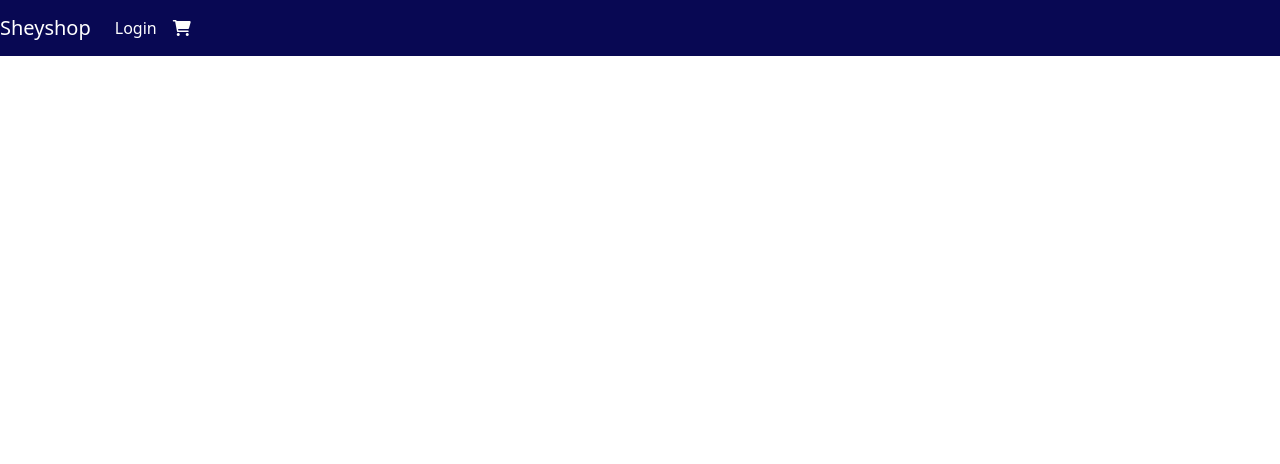
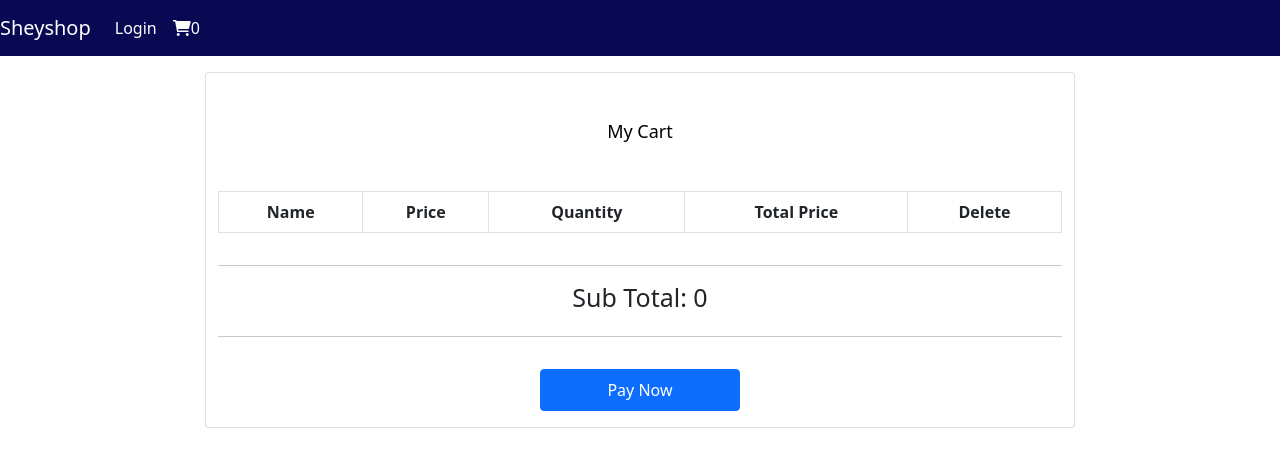
Before and after one commit to Binamra7/mern-ecommerce, a React (Create React App) app in the folder client/: page /cart in a window 1280 px wide. Before the commit this address had no page. Shown: the top 464 px of the page. Built offline with nearby package versions, Linux system fonts and the light colour scheme; the HTML template or start-up script is replaced by a standard one.

Commit message:
added fully functional cart

```diff
--- a/client/src/App.js
+++ b/client/src/App.js
@@ -4,6 +4,7 @@ import bootstrap from "../node_modules/bootstrap/dist/css/bootstrap.min.css";
 import Homescreen from "./screens/Homescreen";
 import ProductDescription from "./screens/ProductDescription";
 import { BrowserRouter, Route, Routes } from "react-router-dom";
+import CartScreen from "./screens/CartScreen";
 
 function App() {
 	return (
@@ -14,6 +15,7 @@ function App() {
 				<Routes>
 					<Route path="/" element={<Homescreen />} />
 					<Route path="/product/:id" element={<ProductDescription />} />
+					<Route path="/cart" element={<CartScreen />} />
 				</Routes>
 			</BrowserRouter>
 		</div>
--- /dev/null
+++ b/client/src/actions/cartActions.js
@@ -0,0 +1,16 @@
+export const addToCart = (product, quantity) => (dispatch,getState) => {
+	const cartItem = {
+		name: product.name,
+		_id: product._id,
+		price: product.price,
+		countInStock: product.countInStock,
+		quantity: quantity,
+	};
+	dispatch({ type: "ADD_TO_CART", payload: cartItem });
+    localStorage.setItem('cartItems', JSON.stringify(getState().cartReducer.cartItems));
+};
+
+export const deleteFromCart = (item) => (dispatch, getState) => {
+    dispatch({ type: "DELETE_FROM_CART", payload: item });
+    // localStorage.setItem('cartItems', JSON.stringify(getState().addToCartReducer.cartItems));
+}
--- a/client/src/components/Navbar.js
+++ b/client/src/components/Navbar.js
@@ -1,10 +1,14 @@
 import React from "react";
+import { useDispatch, useSelector } from "react-redux";
 
 export default function Navbar() {
+	const cartReducer = useSelector((state) => state.cartReducer);
+	const dispatch = useDispatch();
+	const { cartItems } = cartReducer;
 	return (
 		<div>
 			<nav className="navbar navbar-expand-lg ">
-				<a className="navbar-brand" href="./">
+				<a className="navbar-brand" href="/">
 					Sheyshop
 				</a>
 				<button
@@ -21,13 +25,14 @@ export default function Navbar() {
 				<div className="collapse navbar-collapse" id="navbarNav">
 					<ul className="navbar-nav ml-auto">
 						<li className="nav-item">
-							<a className="nav-link" href="./">
+							<a className="nav-link" href="/login">
 								Login
 							</a>
 						</li>
 						<li className="nav-item">
-							<a className="nav-link" href="./">
+							<a className="nav-link" href="/cart">
 								<i className="fas fa-shopping-cart"></i>
+								{cartItems.length}
 							</a>
 						</li>
 					</ul>
--- a/client/src/index.css
+++ b/client/src/index.css
@@ -29,6 +29,11 @@ h1{
   text-decoration: none !important;
 }
 
+h2{
+  font-size:25px !important;
+  font-weight:bold Im !important;
+}
+
 .img-fluid {
   height: 200px !important;
 }
@@ -38,3 +43,6 @@ h1{
 p{
   text-align: left !important;
 }
+.btn {
+  width:200px;
+  }
--- /dev/null
+++ b/client/src/reducers/cartReducer.js
@@ -0,0 +1,31 @@
+export const cartReducer = (state = { cartItems: [] }, action) => {
+	switch (action.type) {
+		case "ADD_TO_CART":
+			const alredyexist = state.cartItems.find(
+				(item) => item._id === action.payload._id
+			);
+			console.log("alredy exits: ", alredyexist);
+			if (alredyexist) {
+				return {
+					...state,
+					cartItems: state.cartItems.map((item) =>
+						item._id === action.payload._id ? action.payload : item
+					),
+				};
+			} else {
+				return {
+					...state,
+					cartItems: [...state.cartItems, action.payload],
+				};
+			}
+		case "DELETE_FROM_CART":
+			return {
+				...state,
+				cartItems: state.cartItems.filter(
+					(item) => item._id !== action.payload._id
+				),
+			};
+		default:
+			return state;
+	}
+};
--- /dev/null
+++ b/client/src/screens/CartScreen.js
@@ -0,0 +1,80 @@
+import { useState } from "react";
+import { useDispatch, useSelector } from "react-redux";
+import { addToCart, deleteFromCart } from "../actions/cartActions";
+
+const CartScreen = () => {
+	const dispatch = useDispatch();
+	const cartreducerstate = useSelector((state) => state.cartReducer);
+	const { cartItems } = cartreducerstate;
+
+	let subTotal = cartItems.reduce(
+		(acc = 0, item) => acc + item.price * item.quantity,
+		0
+	);
+
+	return (
+		<div>
+			<div className="row mt-3 justify-content-center">
+				<div className="col-md-8 card text-center">
+					<h1 className="text-center m-5">My Cart</h1>
+					<table className="table table-bordered">
+						<thead>
+							<tr>
+								<th>Name</th>
+								<th>Price</th>
+								<th>Quantity</th>
+								<th>Total Price</th>
+								<th>Delete</th>
+							</tr>
+						</thead>
+						<tbody>
+							{cartItems.map((item) => {
+								return (
+									<>
+										<tr>
+											<td>{item.name}</td>
+											<td>{item.price}</td>
+											<td>
+												<select
+													value={item.quantity}
+													onChange={(e) => {
+														dispatch(addToCart(item, e.target.value));
+													}}
+												>
+													{[...Array(item.countInStock).keys()].map(
+														(value, index) => {
+															return (
+																<option key={index} value={index + 1}>
+																	{index + 1}
+																</option>
+															);
+														}
+													)}
+												</select>
+											</td>
+											<td>{item.quantity * item.price}</td>
+											<i
+												className="fa fa-trash"
+												onClick={() =>
+													dispatch({ type: "DELETE_FROM_CART", payload: item })
+												}
+											></i>
+										</tr>
+									</>
+								);
+							})}
+						</tbody>
+					</table>
+					<hr />
+					<h2 className="text-center">Sub Total: {subTotal}</h2>
+					<hr />
+					<div className="text-center p-3">
+						<button className="btn btn-primary p-2">Pay Now</button>
+					</div>
+				</div>
+			</div>
+		</div>
+	);
+};
+
+export default CartScreen;
--- a/client/src/screens/Homescreen.js
+++ b/client/src/screens/Homescreen.js
@@ -4,7 +4,6 @@ import { useDispatch, useSelector } from "react-redux";
 import getAllProducts from "../actions/productActions";
 
 export default function Homescreen() {
-	const [product, setProduct] = useState([]);
 	const dispatch = useDispatch();
 	const getAllProductsState = useSelector((state) => state.productReducer);
 	const { loading, products, error } = getAllProductsState;
--- a/client/src/screens/ProductDescription.js
+++ b/client/src/screens/ProductDescription.js
@@ -2,9 +2,11 @@ import React, { useState, useEffect } from "react";
 import { useParams } from "react-router-dom";
 import { useDispatch, useSelector } from "react-redux";
 import { getProductById } from "../actions/productActions";
+import { addToCart } from "../actions/cartActions";
 
 const ProductDescription = () => {
 	const productId = useParams().id;
+	const [quantity, setQuantity] = useState(1);
 
 	const getProductByIdState = useSelector(
 		(state) => state.getProductByIdReducer
@@ -14,6 +16,10 @@ const ProductDescription = () => {
 	useEffect(() => {
 		dispatch(getProductById(productId));
 	}, []);
+
+	const addItemToCart = () => {
+		dispatch(addToCart(product, quantity));
+	};
 
 	return (
 		<div>
@@ -39,13 +45,22 @@ const ProductDescription = () => {
 							<h1>Price: {product.price}</h1>
 							<hr />
 							<h1>Select Quantity</h1>
-							<select>
+							<select
+								value={quantity}
+								onChange={(e) => setQuantity(e.target.value)}
+							>
 								{[...Array(product.countInStock).keys()].map((value, index) => {
-									return <option value={index + 1}>{index + 1}</option>;
+									return (
+										<option key={index} value={index + 1}>
+											{index + 1}
+										</option>
+									);
 								})}
 							</select>
 							<hr />
-							<button className="btn btn-dark">Add To Cart</button>
+							<button className="btn btn-dark" onClick={addItemToCart}>
+								Add To Cart
+							</button>
 						</div>
 					</div>
 				</div>
--- a/client/src/store.js
+++ b/client/src/store.js
@@ -2,6 +2,7 @@ import {
 	productReducer,
 	getProductByIdReducer,
 } from "./reducers/productReducer";
+import { cartReducer } from "./reducers/cartReducer";
 import { combineReducers } from "redux";
 import { createStore, applyMiddleware } from "redux";
 import thunk from "redux-thunk";
@@ -10,12 +11,23 @@ import { composeWithDevTools } from "redux-devtools-extension";
 const finalReducer = combineReducers({
 	productReducer,
 	getProductByIdReducer,
+	cartReducer: cartReducer,
 });
+
+const cartItems =
+	JSON.parse(localStorage.getItem("cartItems")) ||
+	localStorage.getItem("cartItems") ||
+	[];
+
+const initialState = {
+	cartReducer: { cartItems: cartItems },
+};
 
 const composeEnhancers = composeWithDevTools({});
 
 const store = createStore(
 	finalReducer,
+	initialState,
 	composeEnhancers(applyMiddleware(thunk))
 );
 
```
Also changed, not shown: 2 other files (tests, documents, lock files or other folders).
